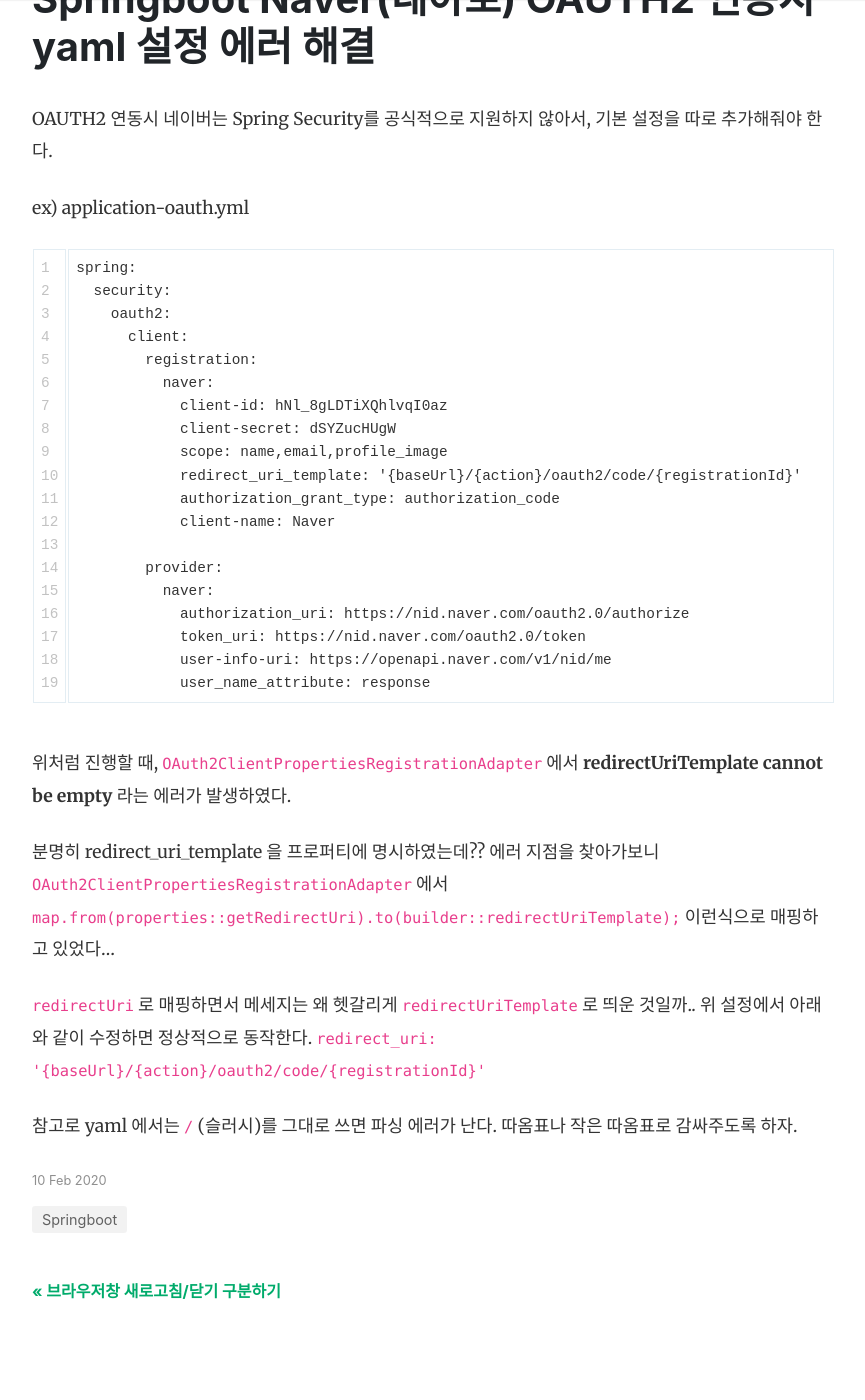
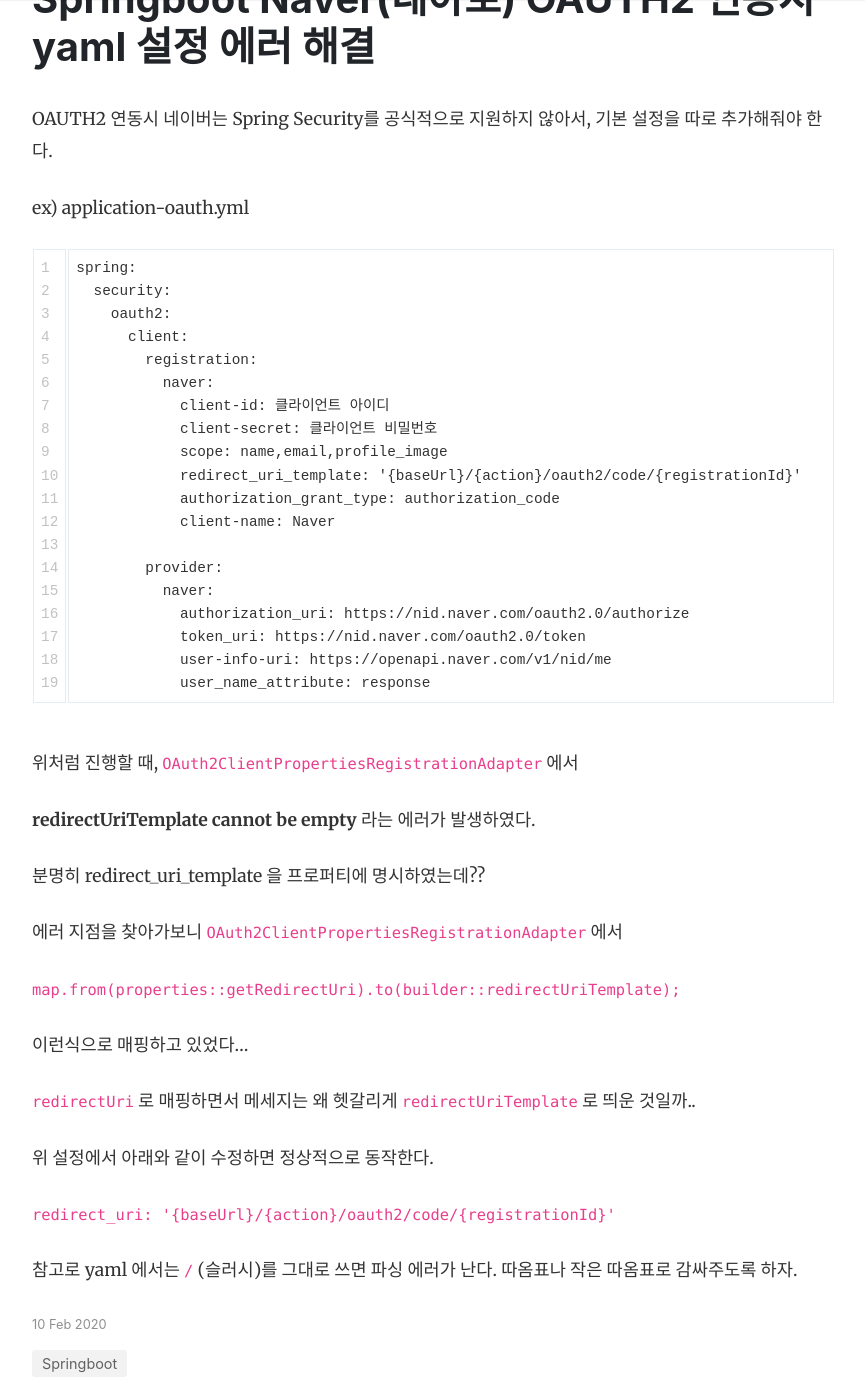
Before and after one commit to kdh0981/kdh0981.github.io, a Jekyll site: the page built from _posts/2020-02-10-oauth2-naver.md, in a window 1280 px wide and 1400 px high, scrolled down 360 px. Shown: the whole window, without its empty margins (253-1118 px from the left). Built offline with Jekyll 4.4.1, drawn with Linux system fonts in a browser that asks for light colours; nearby versions of some CDN libraries; comment, search, counter and statistics services are not loaded.

Commit message:
포스팅 수정

````diff
--- a/_posts/2020-02-10-oauth2-naver.md
+++ b/_posts/2020-02-10-oauth2-naver.md
@@ -18,8 +18,8 @@ spring:
       client:
         registration:
           naver:
-            client-id: hNl_8gLDTiXQhlvqI0az
-            client-secret: dSYZucHUgW
+            client-id: 클라이언트 아이디
+            client-secret: 클라이언트 비밀번호
             scope: name,email,profile_image
             redirect_uri_template: '{baseUrl}/{action}/oauth2/code/{registrationId}'
             authorization_grant_type: authorization_code
@@ -34,17 +34,28 @@ spring:
 ```
 
 위처럼 진행할 때, `OAuth2ClientPropertiesRegistrationAdapter` 에서
+
+
 **redirectUriTemplate cannot be empty** 라는 에러가 발생하였다.
 
 
-분명히 redirect_uri_template 을 프로퍼티에 명시하였는데?? 에러 지점을 찾아가보니
-`OAuth2ClientPropertiesRegistrationAdapter` 에서
+분명히 redirect_uri_template 을 프로퍼티에 명시하였는데??
+
+에러 지점을 찾아가보니 `OAuth2ClientPropertiesRegistrationAdapter` 에서
+
+
 ```map.from(properties::getRedirectUri).to(builder::redirectUriTemplate);```
+
+
 이런식으로 매핑하고 있었다...
 
 
 `redirectUri` 로 매핑하면서 메세지는 왜 헷갈리게 `redirectUriTemplate` 로 띄운 것일까..
+
+
 위 설정에서 아래와 같이 수정하면 정상적으로 동작한다.
+
+
 ``` redirect_uri:  '{baseUrl}/{action}/oauth2/code/{registrationId}' ```
 
 
````
